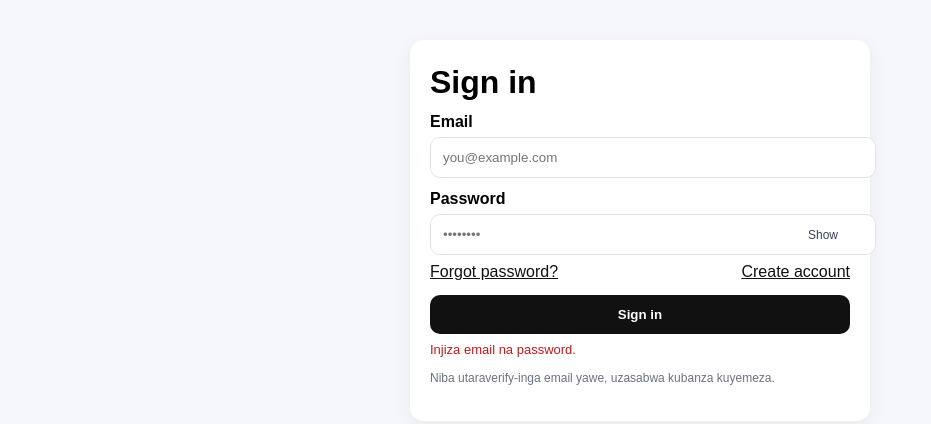
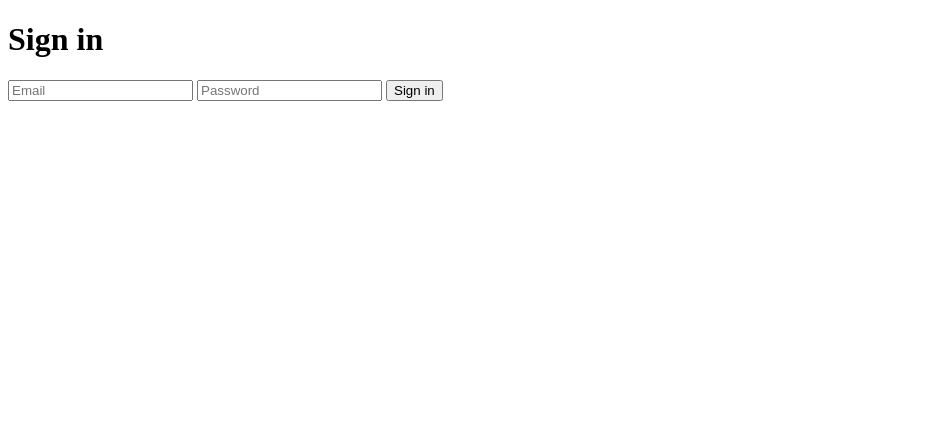
Before and after one commit to lesNGANYIRA/LesNGANYIRA, a plain HTML site: page signin.html in a window 1280 px wide. Both pictures are taken after a click on the button "Sign in". Shown: the whole page, without its empty margins (0-931 px from the left). Drawn offline with Linux system fonts and the light colour scheme; no server answers.

Commit message:
Update signin.html

```diff
--- a/signin.html
+++ b/signin.html
@@ -4,86 +4,45 @@
   <meta charset="UTF-8" />
   <meta name="viewport" content="width=device-width, initial-scale=1" />
   <title>Sign in • Les NGANYIRA</title>
-  <link rel="preconnect" href="https://www.gstatic.com" crossorigin>
-  <style>
-    body{font-family:Arial, sans-serif;background:#f6f7fb;margin:0}
-    .wrap{max-width:420px;margin:40px auto;background:#fff;padding:24px 20px;border-radius:14px;box-shadow:0 6px 20px rgba(0,0,0,.06)}
-    h1{margin:0 0 12px}
-    label{display:block;margin:12px 0 6px;font-weight:600}
-    input{width:100%;padding:12px;border:1px solid #dfe3eb;border-radius:10px}
-    .btn{width:100%;padding:12px 14px;border:0;border-radius:10px;background:#111;color:#fff;cursor:pointer;margin-top:14px;font-weight:700}
-    .ghost{background:#fff;border:1px solid #111;color:#111}
-    .err{color:#b91c1c;font-size:13px;margin-top:8px;display:none}
-    .muted{color:#6b7280;font-size:12px;margin-top:8px}
-    .toggle{position:absolute;right:12px;top:50%;transform:translateY(-50%);cursor:pointer;font-size:12px;color:#374151}
-    .pwd-wrap{position:relative}
-    .row{display:flex;justify-content:space-between;margin-top:8px}
-    a{color:#111}
-  </style>
 </head>
 <body>
-  <div class="wrap">
-    <h1>Sign in</h1>
-    <label>Email</label>
-    <input id="email" type="email" placeholder="you@example.com" autocomplete="email" />
+  <h1>Sign in</h1>
+  <input id="email" type="email" placeholder="Email" />
+  <input id="password" type="password" placeholder="Password" />
+  <button id="btnSignin">Sign in</button>
+  <div id="msg"></div>
 
-    <label>Password</label>
-    <div class="pwd-wrap">
-      <input id="password" type="password" placeholder="••••••••" autocomplete="current-password" />
-      <span class="toggle" id="togglePwd">Show</span>
-    </div>
-
-    <div class="row">
-      <a href="forgot.html">Forgot password?</a>
-      <a href="signup.html">Create account</a>
-    </div>
-
-    <button class="btn" id="btnSignin">Sign in</button>
-    <div id="msgErr" class="err"></div>
-    <p class="muted" style="margin-top:14px">Niba utaraverify-inga email yawe, uzasabwa kubanza kuyemeza.</p>
-  </div>
-
-  <!-- Firebase -->
+  <!-- Firebase SDKs -->
   <script src="https://www.gstatic.com/firebasejs/10.12.2/firebase-app-compat.js"></script>
   <script src="https://www.gstatic.com/firebasejs/10.12.2/firebase-auth-compat.js"></script>
   <script>
-    // SAME CONFIG as signup.html
     const firebaseConfig = {
-      apiKey: "YOUR_API_KEY",
-      authDomain: "YOUR_PROJECT_ID.firebaseapp.com",
-      projectId: "YOUR_PROJECT_ID",
-      appId: "YOUR_APP_ID",
+      apiKey: "AIzaSyA5su24dQrXZUrsZAtUOTptDbPQ2tT6iig",
+      authDomain: "lesnganyira.firebaseapp.com",
+      projectId: "lesnganyira",
+      storageBucket: "lesnganyira.firebasestorage.app",
+      messagingSenderId: "456037694600",
+      appId: "1:456037694600:web:fec39a23af5bcaa3ccb33d",
+      measurementId: "G-TWBDL05VYZ"
     };
     firebase.initializeApp(firebaseConfig);
     const auth = firebase.auth();
 
-    const el = (id)=>document.getElementById(id);
-    const email = el('email'), pwd = el('password'), err=el('msgErr'), toggle=el('togglePwd');
-    function showErr(t){err.textContent=t;err.style.display='block'}
-    function clearErr(){err.style.display='none'}
-
-    toggle.addEventListener('click', ()=>{
-      pwd.type = pwd.type==='password' ? 'text':'password';
-      toggle.textContent = pwd.type==='password' ? 'Show':'Hide';
-    });
-
-    document.getElementById('btnSignin').addEventListener('click', async ()=>{
-      clearErr();
-      if(!email.value || !pwd.value) return showErr('Injiza email na password.');
-      try{
-        const {user} = await auth.signInWithEmailAndPassword(email.value.trim(), pwd.value);
+    document.getElementById('btnSignin').addEventListener('click', async () => {
+      const email = document.getElementById('email').value.trim();
+      const password = document.getElementById('password').value;
+      try {
+        const { user } = await auth.signInWithEmailAndPassword(email, password);
         await user.reload();
-        if(!user.emailVerified){
-          // Force verification first
+        if (!user.emailVerified) {
           await user.sendEmailVerification();
-          sessionStorage.setItem('verifyEmailHint', email.value.trim());
+          sessionStorage.setItem('verifyEmailHint', email);
           location.href = 'verify.html';
           return;
         }
-        // Success → Dashboard
         location.href = 'dashboard.html';
-      }catch(e){
-        showErr(e.message || 'Kwinjira byanze.');
+      } catch (e) {
+        document.getElementById('msg').textContent = e.message;
       }
     });
   </script>
```
